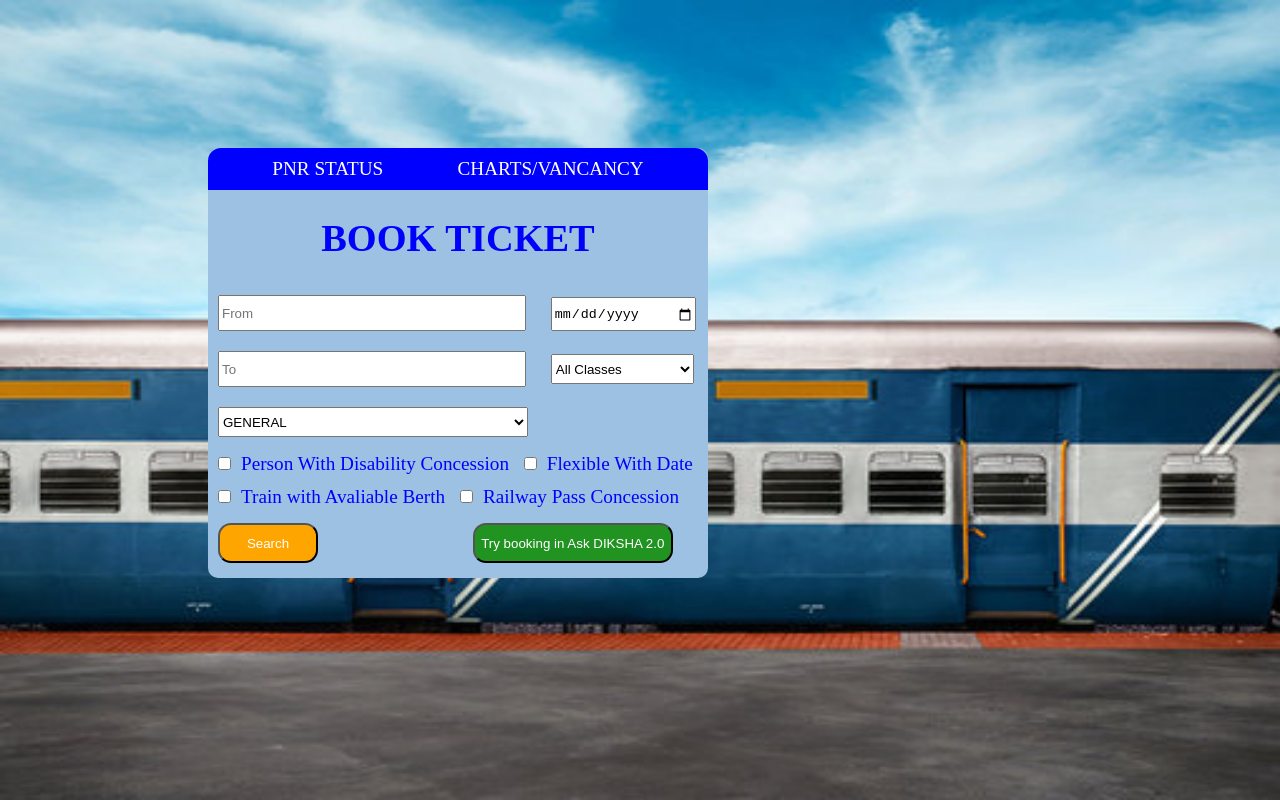
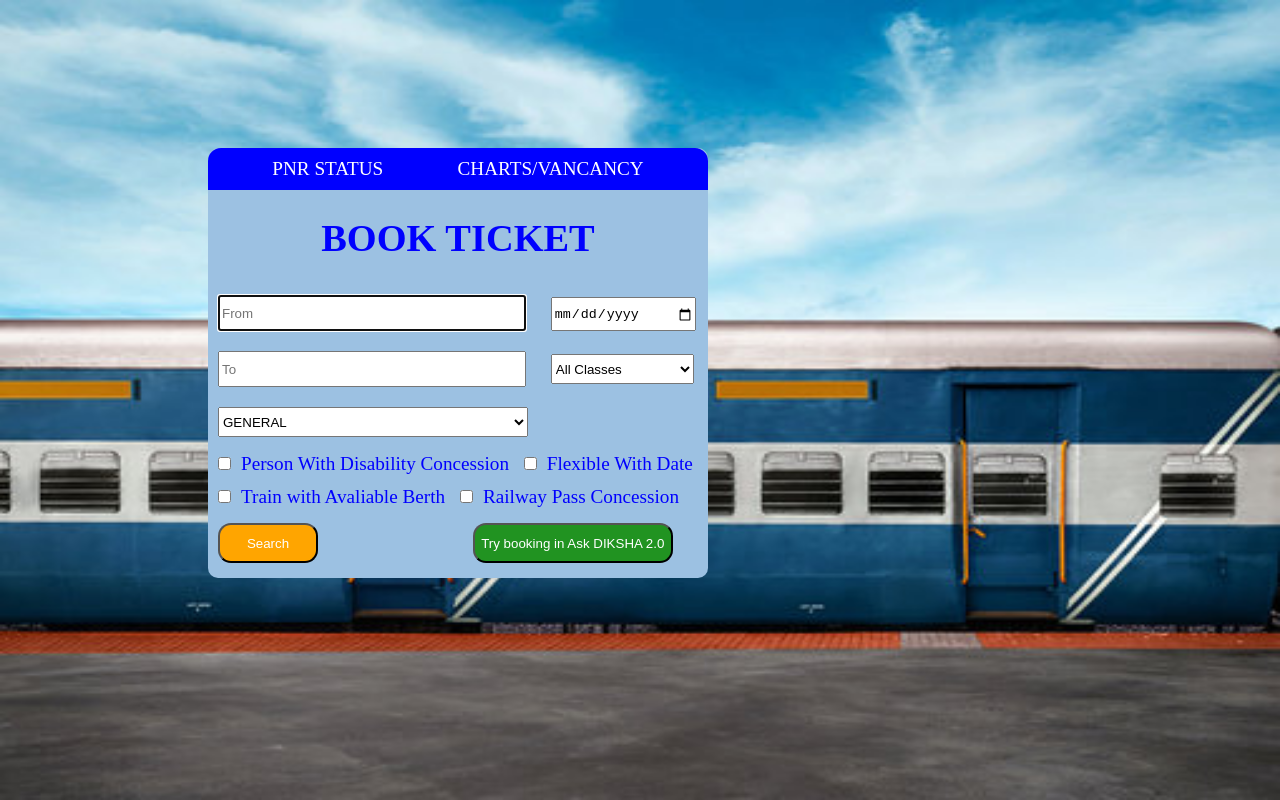
Before and after one commit to GurramAshish/CareerX-MERN-Develpment--2-, a plain HTML site: page Assingnments/Assignment-6/A006.html in a window 1280 px wide. Drawn offline with Linux system fonts and the light colour scheme.

Commit message:
Assignment-6 Done

```diff
--- a/Assingnments/Assignment-6/A006.html
+++ b/Assingnments/Assignment-6/A006.html
@@ -104,7 +104,7 @@
       <div class="lower">
         <h1>BOOK TICKET</h1>
         <form action="">
-          <input type="text" class="to" placeholder="From" />
+          <input type="text" autofocus class="to" placeholder="From" />
           <input type="date" id="date" /> <br />
           <input type="text" class="to" placeholder="To" />
           <select name="" aria-valuetext="All Classes" id="">
```
